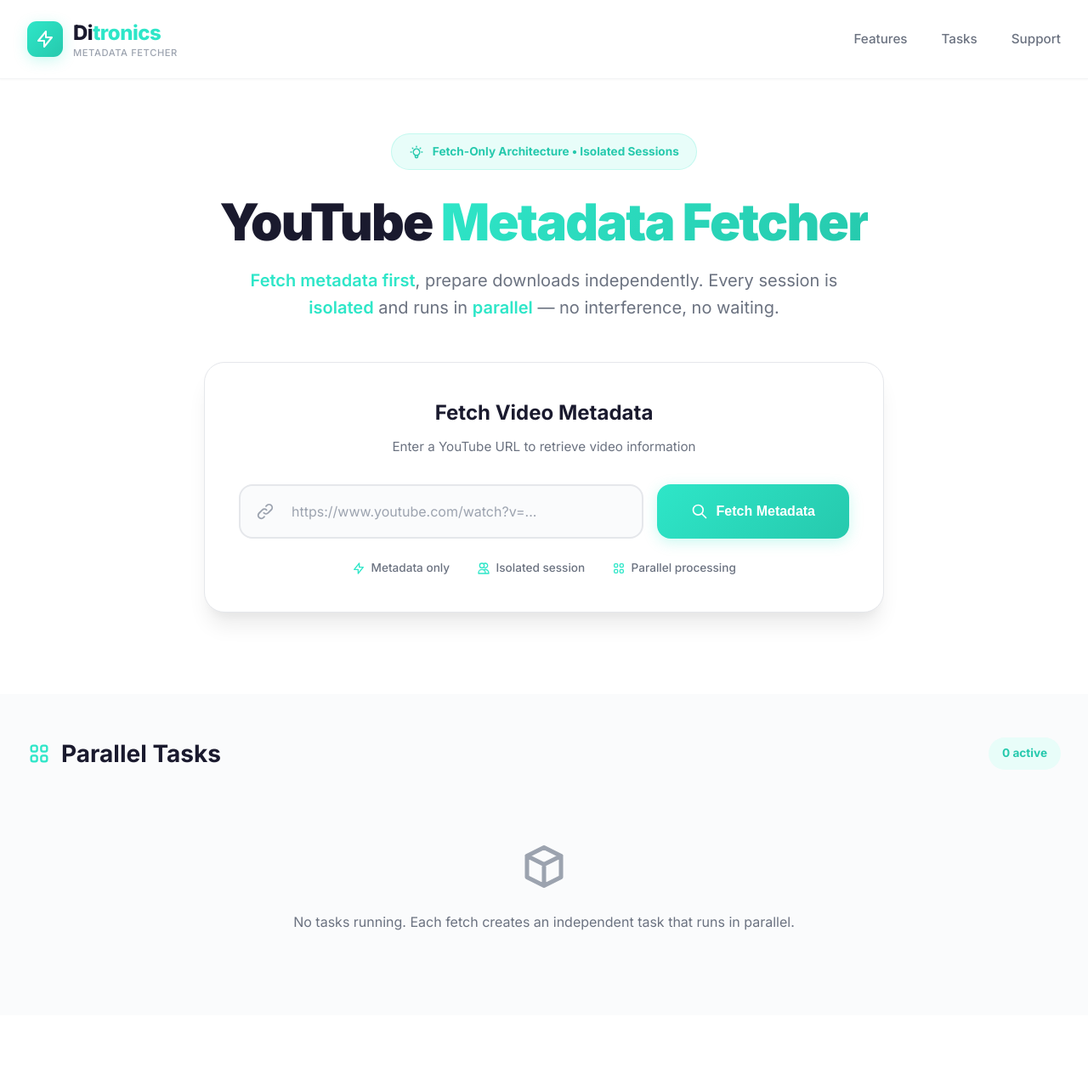
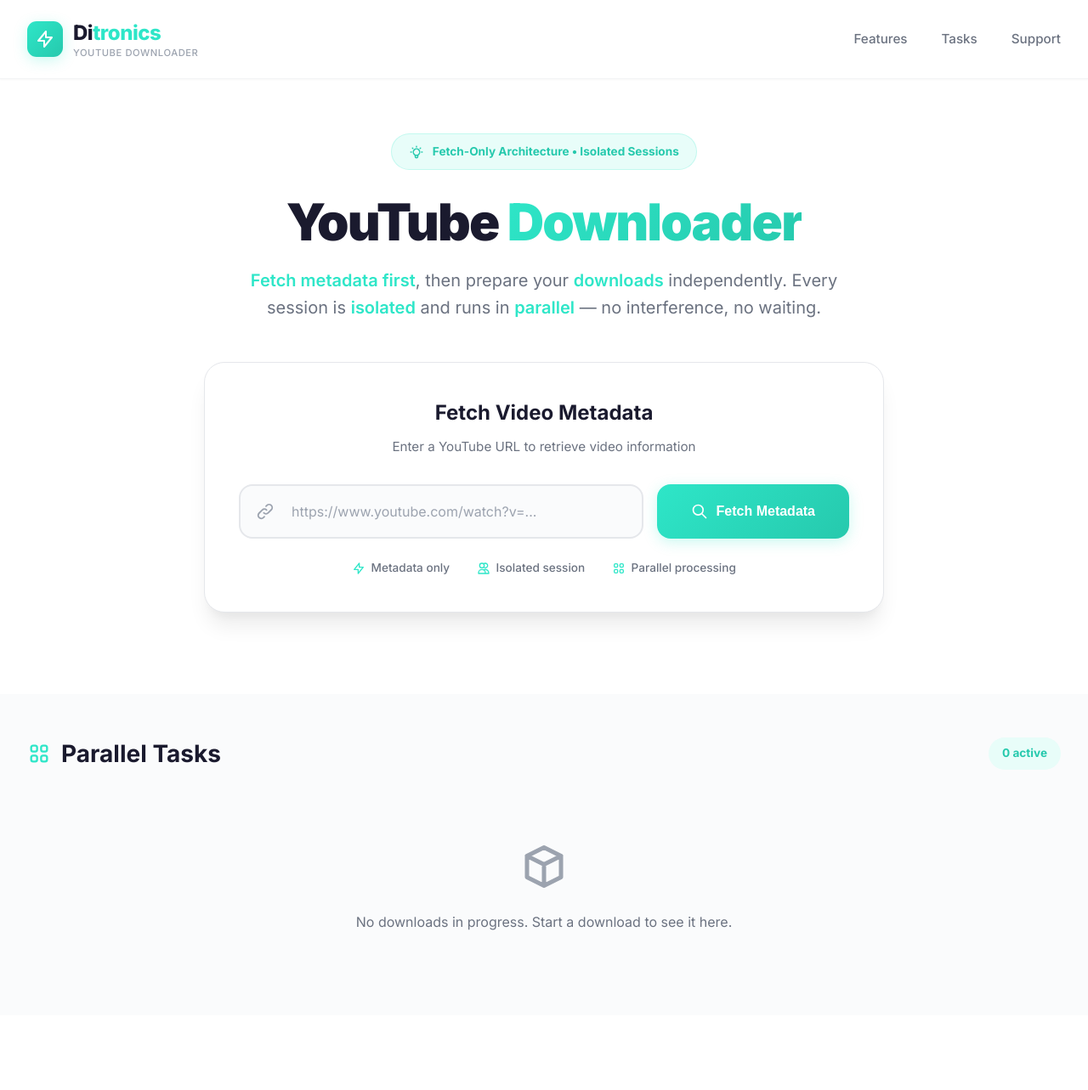
Before and after one commit to dadyutenga/youtube_downloader, a Django app: page / in a window 1280 px wide. Shown: the top 1283 px of the page at 85% size. Run offline with Django 5.2, Linux system fonts and the light colour scheme; data that the repository does not hold is empty; some libraries are stand-ins or nearby versions.

Commit message:
Update title and subtitles in index.html for consistency; fix URL path in urls.py

```diff
--- a/web_downloader/templates/web_downloader/index.html
+++ b/web_downloader/templates/web_downloader/index.html
@@ -3,7 +3,7 @@
 <head>
     <meta charset="UTF-8">
     <meta name="viewport" content="width=device-width, initial-scale=1.0">
-    <title>Ditronics YouTube Metadata Fetcher - Fast, Isolated & Parallel</title>
+    <title>Ditronics YouTube Downloader - Fast, Isolated & Parallel</title>
     <link rel="preconnect" href="https://fonts.googleapis.com">
     <link rel="preconnect" href="https://fonts.gstatic.com" crossorigin>
     <link href="https://fonts.googleapis.com/css2?family=Inter:wght@300;400;500;600;700;800;900&display=swap" rel="stylesheet">
@@ -201,6 +201,11 @@
             font-weight: 400;
         }
 
+        .hero-subtitle .download-word {
+            color: var(--primary);
+            font-weight: 600;
+        }
+
         .hero-highlight {
             color: var(--primary);
             font-weight: 600;
@@ -1055,7 +1060,7 @@
                 </div>
                 <div>
                     <span class="logo-text">Di<span>tronics</span></span>
-                    <div class="logo-subtitle">Metadata Fetcher</div>
+                    <div class="logo-subtitle">YouTube Downloader</div>
                 </div>
             </a>
             <ul class="nav-links">
@@ -1075,10 +1080,10 @@
                 </svg>
                 Fetch-Only Architecture • Isolated Sessions
             </div>
-            <h1>YouTube <span>Metadata Fetcher</span></h1>
+            <h1>YouTube <span>Downloader</span></h1>
             <p class="hero-subtitle">
-                <span class="hero-highlight">Fetch metadata first</span>, prepare downloads independently.
-                Every session is <span class="hero-highlight">isolated</span> and runs in <span class="hero-highlight">parallel</span> — no interference, no waiting.
+                <span class="download-word">Fetch metadata first</span>, then prepare your <span class="download-word">downloads</span> independently.
+                Every session is <span class="download-word">isolated</span> and runs in <span class="download-word">parallel</span> — no interference, no waiting.
             </p>
 
             {% if messages %}
@@ -1256,6 +1261,13 @@
         </div>
     </section>
 
+    <!-- Hidden downloads data for polling -->
+    <div style="display: none;" id="downloadsData">
+        {% for download in downloads %}
+        <div data-download-id="{{ download.id }}"></div>
+        {% endfor %}
+    </div>
+
     <!-- Features Section -->
     <section class="features" id="features">
         <div class="features-container">
@@ -1351,7 +1363,7 @@
 
     <script>
         // State management
-        let activeTasks = [];
+        let activeDownloads = new Map(); // downloadId -> download data
         let currentVideoData = null;
 
         // DOM elements
@@ -1365,7 +1377,7 @@
         const tasksContainer = document.getElementById('tasksContainer');
         const tasksCount = document.getElementById('tasksCount');
 
-        // Fetch video metadata
+        // Fetch video metadata (NO TASK CREATION HERE!)
         fetchForm.addEventListener('submit', async (e) => {
             e.preventDefault();
 
@@ -1378,18 +1390,11 @@
             fetchErrors.style.display = 'none';
             metadataCard.classList.remove('visible');
 
-            // Create task
-            const taskId = Date.now();
-            addTask(taskId, url, 'fetching');
-
             try {
                 const response = await fetch(`/api/video-info/?url=${encodeURIComponent(url)}`);
                 const data = await response.json();
 
                 if (response.ok) {
-                    // Update task status
-                    updateTaskStatus(taskId, 'ready', 100);
-
                     // Store video data
                     currentVideoData = { ...data, url };
 
@@ -1413,11 +1418,9 @@
                         metadataCard.scrollIntoView({ behavior: 'smooth', block: 'nearest' });
                     }, 100);
                 } else {
-                    updateTaskStatus(taskId, 'error', 0);
                     showError(data.error || 'Failed to fetch video information');
                 }
             } catch (error) {
-                updateTaskStatus(taskId, 'error', 0);
                 showError('Network error. Please try again.');
                 console.error('Fetch error:', error);
             } finally {
@@ -1432,34 +1435,69 @@
             }
         });
 
-        // Prepare download
+        // Start actual download
         prepareBtn.addEventListener('click', async () => {
             if (!currentVideoData) return;
 
             const selectedFormat = document.querySelector('input[name="format"]:checked').value;
 
+            // Parse format selection
+            let formatType, quality;
+            if (selectedFormat === 'mp3') {
+                formatType = 'mp3';
+                quality = 'best';
+            } else if (selectedFormat === 'mp4_720') {
+                formatType = 'mp4';
+                quality = '720p';
+            } else if (selectedFormat === 'mp4_1080') {
+                formatType = 'mp4';
+                quality = '1080p';
+            } else if (selectedFormat === 'mp4_480') {
+                formatType = 'mp4';
+                quality = '480p';
+            } else {
+                formatType = 'mp4';
+                quality = '720p';
+            }
+
             prepareBtn.disabled = true;
-            prepareBtn.innerHTML = '<div class="spinner"></div> Preparing...';
-
-            // Create preparation task
-            const taskId = Date.now();
-            addTask(taskId, currentVideoData.title, 'preparing');
-
-            // Simulate preparation (in real app, this would call your backend)
-            setTimeout(() => {
-                updateTaskStatus(taskId, 'ready', 100);
-                prepareBtn.innerHTML = `
-                    <svg xmlns="http://www.w3.org/2000/svg" fill="none" viewBox="0 0 24 24" stroke="currentColor">
-                        <path stroke-linecap="round" stroke-linejoin="round" stroke-width="2" d="M4 16v1a3 3 0 003 3h10a3 3 0 003-3v-1m-4-4l-4 4m0 0l-4-4m4 4V4" />
-                    </svg>
-                    Start Download
-                `;
-                prepareBtn.disabled = false;
-
-                // Here you would typically start the actual download
-                // For now, we'll just show an alert
-                alert(`Download prepared for: ${currentVideoData.title}\nFormat: ${selectedFormat.toUpperCase()}\n\nIn a full implementation, this would initiate the download.`);
-            }, 2000);
+            prepareBtn.innerHTML = '<div class="spinner"></div> Starting Download...';
+
+            // Create form and submit it
+            const form = document.createElement('form');
+            form.method = 'POST';
+            form.action = '/';
+
+            const csrfToken = document.querySelector('#fetchForm [name=csrfmiddlewaretoken]').value;
+
+            // Add hidden inputs
+            const urlInput = document.createElement('input');
+            urlInput.type = 'hidden';
+            urlInput.name = 'url';
+            urlInput.value = currentVideoData.url;
+
+            const formatInput = document.createElement('input');
+            formatInput.type = 'hidden';
+            formatInput.name = 'format_type';
+            formatInput.value = formatType;
+
+            const qualityInput = document.createElement('input');
+            qualityInput.type = 'hidden';
+            qualityInput.name = 'quality';
+            qualityInput.value = quality;
+
+            const csrfInput = document.createElement('input');
+            csrfInput.type = 'hidden';
+            csrfInput.name = 'csrfmiddlewaretoken';
+            csrfInput.value = csrfToken;
+
+            form.appendChild(urlInput);
+            form.appendChild(formatInput);
+            form.appendChild(qualityInput);
+            form.appendChild(csrfInput);
+
+            document.body.appendChild(form);
+            form.submit();
         });
 
         // Cancel button
@@ -1467,41 +1505,75 @@
             metadataCard.classList.remove('visible');
             videoUrlInput.value = '';
             currentVideoData = null;
-            prepareBtn.innerHTML = `
-                <svg xmlns="http://www.w3.org/2000/svg" fill="none" viewBox="0 0 24 24" stroke="currentColor">
-                    <path stroke-linecap="round" stroke-linejoin="round" stroke-width="2" d="M9 12l2 2 4-4m6 2a9 9 0 11-18 0 9 9 0 0118 0z" />
-                </svg>
-                Prepare Download
-            `;
         });
 
-        // Task management
-        function addTask(id, title, status) {
-            const task = { id, title, status, progress: 0 };
-            activeTasks.push(task);
-            renderTasks();
-        }
-
-        function updateTaskStatus(id, status, progress = 0) {
-            const task = activeTasks.find(t => t.id === id);
-            if (task) {
-                task.status = status;
-                task.progress = progress;
+        // Poll for active downloads using API
+        async function pollDownloads() {
+            try {
+                // Get all recent downloads from the page or API
+                const response = await fetch('/');
+                const html = await response.text();
+                const parser = new DOMParser();
+                const doc = parser.parseFromString(html, 'text/html');
+
+                // Find all download items
+                const downloadElements = doc.querySelectorAll('[data-download-id]');
+
+                // Clear and rebuild active downloads
+                const previousSize = activeDownloads.size;
+                activeDownloads.clear();
+
+                const promises = [];
+                downloadElements.forEach(el => {
+                    const id = el.dataset.downloadId;
+                    // Fetch detailed progress for each download
+                    promises.push(
+                        fetch(`/progress/${id}/`)
+                            .then(res => res.json())
+                            .then(data => {
+                                if (data.status !== 'completed' && data.status !== 'failed') {
+                                    activeDownloads.set(id, {
+                                        id: data.id,
+                                        title: data.title || 'Processing...',
+                                        status: data.status,
+                                        progress: data.progress || 0,
+                                        format: data.format_type?.toUpperCase() || 'MP4'
+                                    });
+                                }
+                            })
+                            .catch(err => console.error(`Error fetching progress for ${id}:`, err))
+                    );
+                });
+
+                await Promise.all(promises);
+
                 renderTasks();
+
+                // Continue polling if there are active downloads
+                if (activeDownloads.size > 0) {
+                    setTimeout(pollDownloads, 2000);
+                }
+            } catch (error) {
+                console.error('Poll error:', error);
+                // Retry polling even on error
+                if (activeDownloads.size > 0) {
+                    setTimeout(pollDownloads, 3000);
+                }
             }
         }
 
         function renderTasks() {
-            const activeCount = activeTasks.filter(t => t.status !== 'ready' && t.status !== 'error').length;
+            const tasks = Array.from(activeDownloads.values());
+            const activeCount = tasks.filter(t => t.status === 'downloading' || t.status === 'fetching' || t.status === 'pending').length;
             tasksCount.textContent = `${activeCount} active`;
 
-            if (activeTasks.length === 0) {
+            if (tasks.length === 0) {
                 tasksContainer.innerHTML = `
                     <div class="empty-tasks">
                         <svg xmlns="http://www.w3.org/2000/svg" fill="none" viewBox="0 0 24 24" stroke="currentColor">
                             <path stroke-linecap="round" stroke-linejoin="round" stroke-width="2" d="M20 7l-8-4-8 4m16 0l-8 4m8-4v10l-8 4m0-10L4 7m8 4v10M4 7v10l8 4" />
                         </svg>
-                        <p>No tasks running. Each fetch creates an independent task that runs in parallel.</p>
+                        <p>No downloads in progress. Start a download to see it here.</p>
                     </div>
                 `;
                 return;
@@ -1509,14 +1581,15 @@
 
             tasksContainer.innerHTML = `
                 <div class="tasks-grid">
-                    ${activeTasks.map(task => `
+                    ${tasks.map(task => `
                         <div class="task-card">
                             <div class="task-header">
                                 <div class="task-title">${escapeHtml(task.title)}</div>
                                 <span class="task-status ${task.status}">${task.status}</span>
                             </div>
                             <div class="task-meta">
-                                <span>Task ID: ${task.id}</span>
+                                <span>${task.format}</span>
+                                <span>ID: ${task.id}</span>
                             </div>
                             <div class="task-progress">
                                 <div class="task-progress-fill" style="width: ${task.progress}%"></div>
@@ -1559,8 +1632,10 @@
             });
         });
 
-        // Initialize
-        renderTasks();
+        // Initialize - start polling if there are existing downloads
+        document.addEventListener('DOMContentLoaded', () => {
+            pollDownloads();
+        });
     </script>
 </body>
 </html>
--- a/web_downloader/urls.py
+++ b/web_downloader/urls.py
@@ -8,7 +8,7 @@ urlpatterns = [
     path('preview/', views.preview, name='preview'),
     path('progress/<int:download_id>/', views.get_progress, name='get_progress'),
     path('download/<int:download_id>/', views.download_file, name='download_file'),
-    path('delete/<int:download_id>/', views.delete_download, name='delete_download'),
+    path('delete/<int:download_id>/', views.delete_download, name='delete_delete'),
     path('api/video-info/', views.get_video_info, name='get_video_info'),
     path('error/', views.error_page, name='error'),
 ]
```
